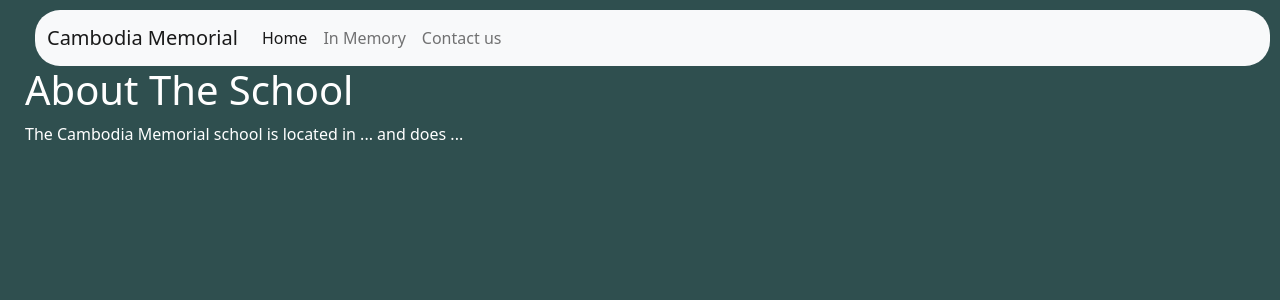
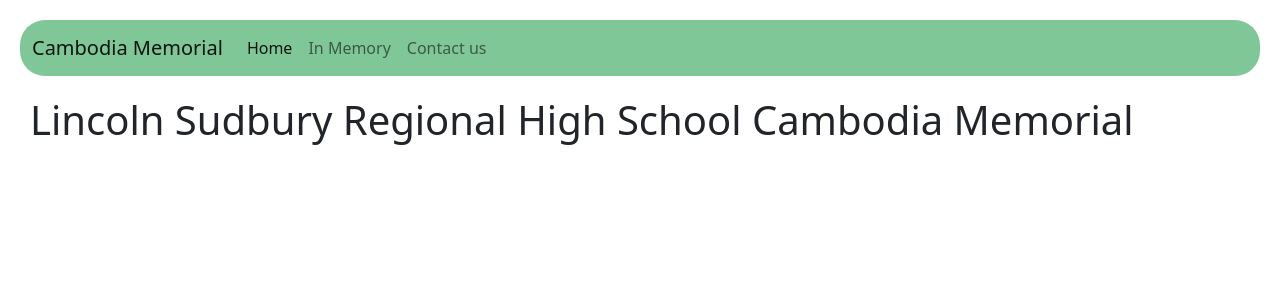
Before and after one commit to BenMarshLS/Cambodia-Site, a Flask app: page / in a window 1280 px wide. Shown: the top 300 px of the page. Run offline with Flask 2, Linux system fonts and the light colour scheme.

Commit message:
Updated home page

```diff
--- a/main.py
+++ b/main.py
@@ -15,4 +15,4 @@
 
 
 if __name__ == "__main__":
-    app.run(host='0.0.0.0', port=random.randint(2000, 9000))
+    app.run(host='0.0.0.0', port=3500)
--- /dev/null
+++ b/static/home.css
@@ -0,0 +1,6 @@
+.home {
+    text-align: center;
+    margin-left: auto;
+    margin-right: auto;
+    display: block;
+}
--- a/static/style.css
+++ b/static/style.css
@@ -1,14 +1,18 @@
 body{
-    background-color : darkslategray;
-    color: white;
     text-shadow: black;
-    margin-left: 25px;
+    /*margin-left: 25px;*/
 }
 
+.main {
+    margin-left: 30px;
+}
 #rcorners1 {
   border-radius: 25px;
   background: darkslategrey;
-  margin-top: 10px;
-  margin-left: 10px;
-  margin-right: 10px;
+  margin: 20px;
 }
+
+
+.navbar {
+    background-color : #7fc797 !important;
+}
--- a/templates/index.html
+++ b/templates/index.html
@@ -1,9 +1,10 @@
 {% extends "layout.html" %}
 
 {% block body %}
-<h1>About The School</h1>
-
-	<body>
-    The Cambodia Memorial school is located in ... and does ...
-  </body>
+    <link href="{{ url_for('static', filename = 'style.css') }}" rel="stylesheet" />
+    <div class="home">
+        <h1>Lincoln Sudbury Regional High School Cambodia Memorial</h1>
+{#        <imgsrc="{{ url_for('static', filename = 'img/group.jpg') }}" alt="Lincoln Sudbury Regional High School Cambodia Memorial" />#}
+        <p></p>
+    </div>
 {% endblock %}
--- a/templates/layout.html
+++ b/templates/layout.html
@@ -1,19 +1,16 @@
 <!DOCTYPE html>
-
-<link href="https://cdn.jsdelivr.net/npm/bootstrap@5.1.3/dist/css/bootstrap.min.css" rel="stylesheet" integrity="sha384-1BmE4kWBq78iYhFldvKuhfTAU6auU8tT94WrHftjDbrCEXSU1oBoqyl2QvZ6jIW3"
- crossorigin="anonymous">
-<script src="/static/base.js">
-
-</script>
-<link href="/static/base.css" rel="stylesheet" type="text/css">
-<link href="https://fonts.googleapis.com/css?family=IBM+Plex+Sans&display=swap" rel="stylesheet">
-<htmp lang="en">
-
-	<head >
-		<link href="{{ url_for('static', filename = 'style.css') }}" rel="stylesheet" />
+<html lang="en">
+	<head>
 		<title>Cambodia Memorial</title>
 		<meta charset="utf-8">
 		<meta name="viewport" content="width=device-width">
+        <link href="https://cdn.jsdelivr.net/npm/bootstrap@5.1.3/dist/css/bootstrap.min.css" rel="stylesheet" integrity="sha384-1BmE4kWBq78iYhFldvKuhfTAU6auU8tT94WrHftjDbrCEXSU1oBoqyl2QvZ6jIW3"
+              crossorigin="anonymous">
+
+        <link href="{{ url_for('static', filename = 'style.css') }}" rel="stylesheet" />
+        <link href="https://fonts.googleapis.com/css?family=IBM+Plex+Sans&display=swap" rel="stylesheet">
+    </head>
+    <body>
         <nav class="navbar navbar-expand-lg navbar-light bg-light" id = "rcorners1">
             <div class="container-fluid">
                 <a class="navbar-brand" href="/">Cambodia Memorial</a>
@@ -31,15 +28,11 @@
                         <li class="nav-item">
                             <a class="nav-link" href="/contact">Contact us</a>
                         </li>
-
+                    </ul>
                 </div>
             </div>
         </nav>
-	</head>
-
         <div class="main">
             {% block body %}{% endblock %}
         </div>
-
-
-	</html>
+    </body>
```
Also changed, not shown: static/img/community.jpg (added), static/img/group.jpg (added). Lines whose indentation alone changed are shown as unchanged.
